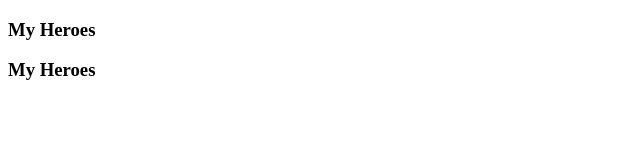
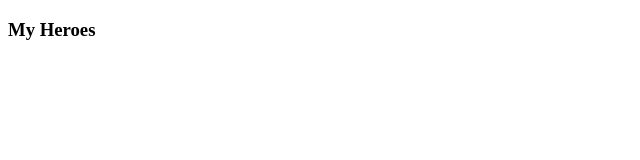
Before and after one commit to DerickBeckwith/my-dream-app, an Angular app: page / in a window 1280 px wide. Shown: the top 160 px of the page, without its empty margins (0-640 px from the left). Built offline with nearby package versions, Linux system fonts and the light colour scheme.

Commit message:
Only show one hero component

```diff
--- a/src/app/app.component.html
+++ b/src/app/app.component.html
@@ -1,3 +1 @@
 <app-hero-list></app-hero-list>
-
-<app-hero-list></app-hero-list>
```
